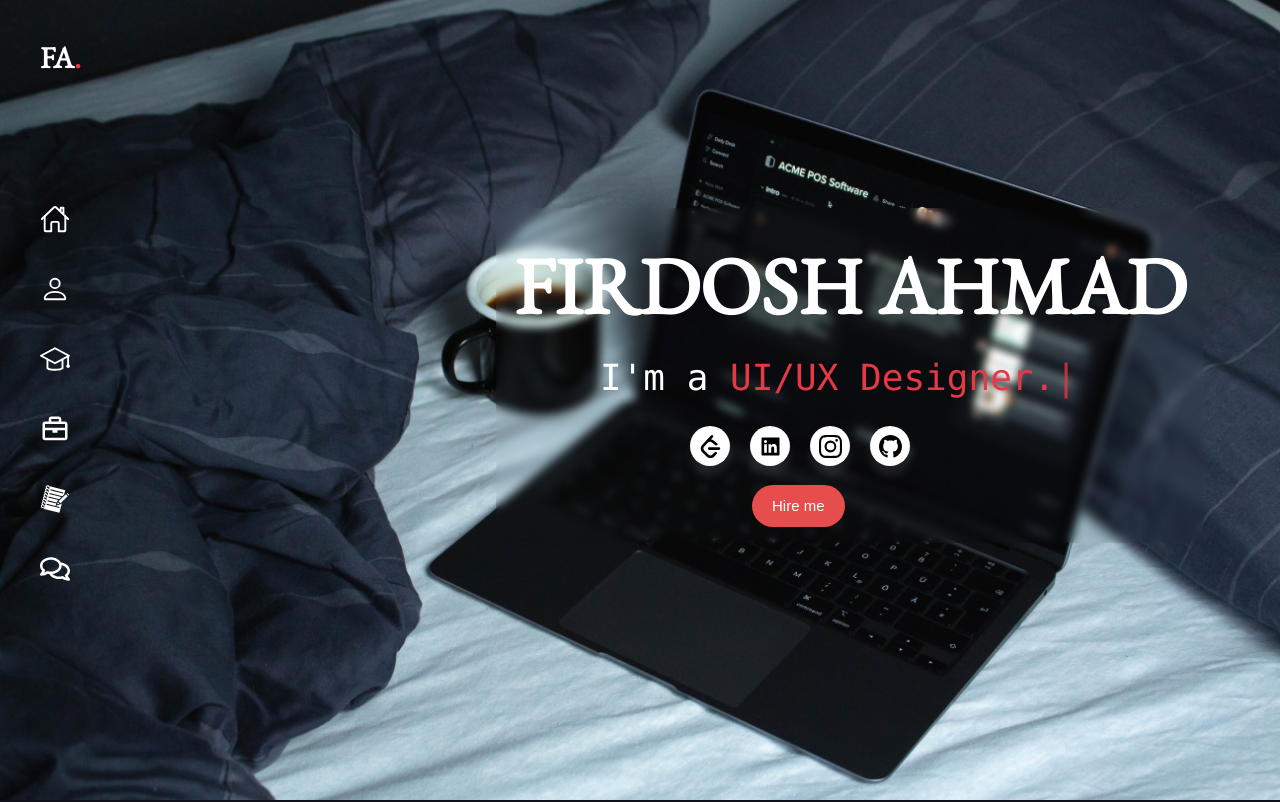
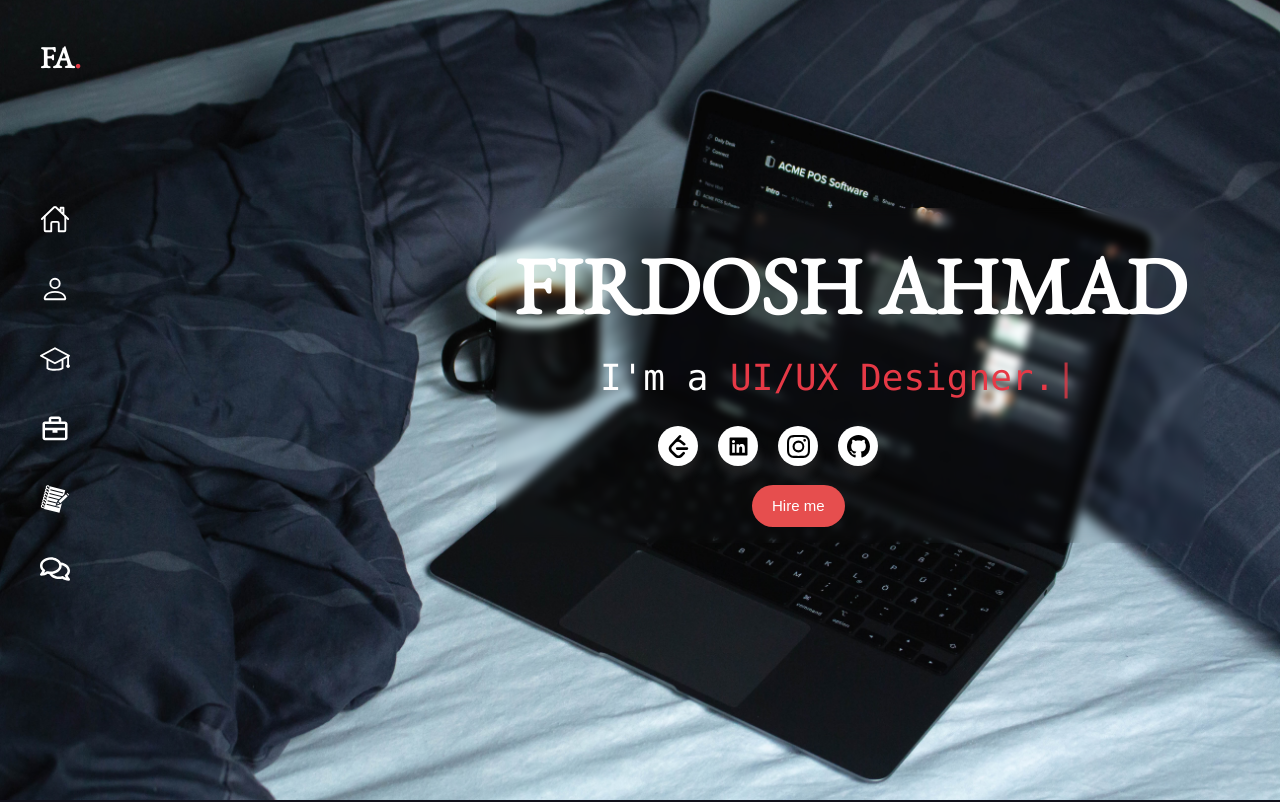
Before and after one commit to firdosh008/my_portfolio, a React (Create React App) app: page / in a window 1280 px wide. Shown: the top 802 px of the page. Built offline with nearby package versions, Linux system fonts and the light colour scheme.

Commit message:
new changes

```diff
--- a/src/components/social.js
+++ b/src/components/social.js
@@ -8,7 +8,7 @@ export default function Social() {
     return (
 
         <ul className='w-fit social m-2'>
-        <List className="social_media" href="https://www.facebook.com/firdosh.ahmad.524" name={<SiLeetcode/>}/>
+        <List className="social_media" href="https://leetcode.com/firdoshahmad/" name={<SiLeetcode/>}/>
         <List className="social_media" href="https://www.linkedin.com/in/firdosh-ahmad-1b086b229/" name={<AiFillLinkedin/>}/>
         <List className="social_media" href="https://www.instagram.com/f_ahma_.d/" name={<BsInstagram/>}/>
         <List className="social_media" href="https://github.com/firdosh008" name={<BsGithub/>}/>
--- a/src/index.css
+++ b/src/index.css
@@ -72,7 +72,7 @@ span{
 
 .social{
     display:inline-flex;
-    padding-left:10rem;
+    padding-left:8rem;
 }
 .social_media{
     display:inline-block;
```
